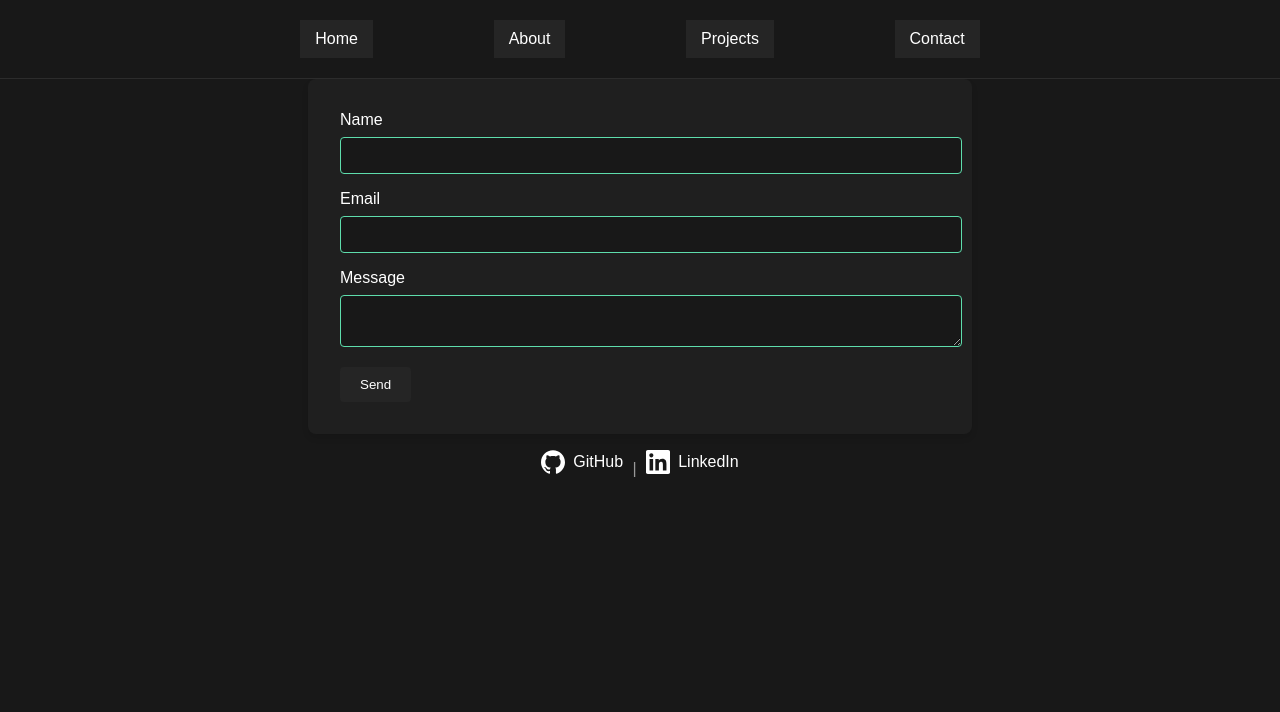
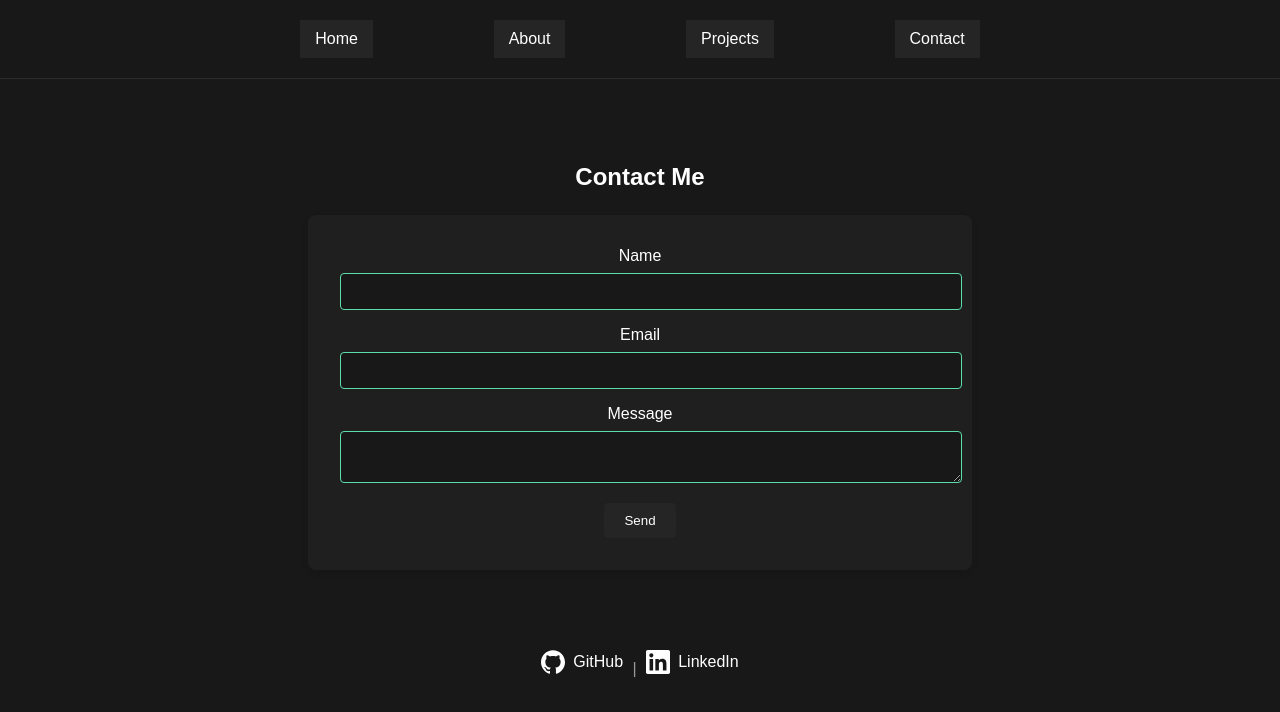
Before and after one commit to GeorgeBall9/my-portfolio, a Next.js app: page /contact in a window 1280 px wide. Shown: the top 712 px of the page. Built offline with nearby package versions, Linux system fonts and the light colour scheme.

Commit message:
style: Update contact page layout to include a dedicated contact section

```diff
--- a/src/pages/contact.js
+++ b/src/pages/contact.js
@@ -10,7 +10,10 @@ const Contact = () => (
     </Head>
     <Header />
     <main>
-      <ContactForm />
+      <section className="contact-section">
+        <h1>Contact Me</h1>
+        <ContactForm />
+      </section>
     </main>
     <Footer />
   </>
```
